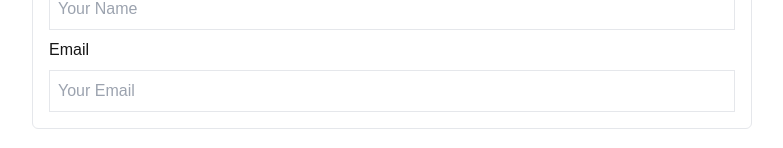
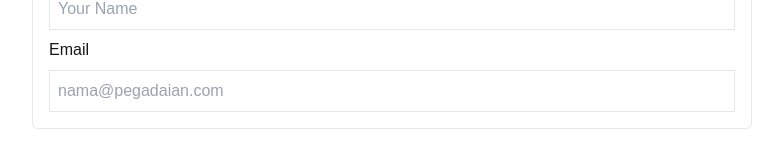
Before and after one commit to irwanphan/proval, a Next.js app: page /submit in a window 1280 px wide. Shown: the part 268-416 px from the top of the page, without its empty margins (248-1031 px from the left). Built offline with nearby package versions, Linux system fonts and the light colour scheme.

Commit message:
Implement retry logic for proposal submission API to handle connection timeouts, enhance email validation on the submission form, and improve Prisma client management with explicit disconnection on process exit.

```diff
--- a/app/api/submit/route.ts
+++ b/app/api/submit/route.ts
@@ -2,8 +2,19 @@ import { NextRequest, NextResponse } from 'next/server';
 import { prisma } from '@/lib/prisma';
 import { put } from '@vercel/blob';
 import { evaluateProposal } from '@/lib/evaluateWithAI';
+import { Prisma } from '@prisma/client';
+
+const MAX_RETRIES = 3;
+const RETRY_DELAY = 1000; // 1 second
+
+async function wait(ms: number) {
+  return new Promise(resolve => setTimeout(resolve, ms));
+}
 
 export async function POST(req: NextRequest) {
+  let retries = 0;
+
+  while (retries < MAX_RETRIES) {
     try {
       const formData = await req.formData();
       const name = formData.get('name') as string;
@@ -57,9 +68,28 @@ export async function POST(req: NextRequest) {
       return NextResponse.json({ message: 'Proposal submitted successfully', id: proposal.id });
     } catch (error) {
       console.error('Error submitting proposal:', error);
+
+      if (error instanceof Prisma.PrismaClientKnownRequestError) {
+        // P2024 adalah kode untuk connection pool timeout
+        if (error.code === 'P2024' && retries < MAX_RETRIES - 1) {
+          retries++;
+          await wait(RETRY_DELAY * retries); // Exponential backoff
+          continue;
+        }
+      }
+
       return NextResponse.json(
-      { message: 'Failed to submit proposal', error: error instanceof Error ? error.message : 'Unknown error' },
+        {
+          message: 'Failed to submit proposal',
+          error: error instanceof Error ? error.message : 'Unknown error'
+        },
         { status: 500 }
       );
     }
   }
+
+  return NextResponse.json(
+    { message: 'Failed to submit proposal after maximum retries' },
+    { status: 500 }
+  );
+}
--- a/app/submit/page.tsx
+++ b/app/submit/page.tsx
@@ -15,17 +15,34 @@ export default function SubmitProposalPage() {
   });
   const [file, setFile] = useState<File | null>(null);
   const [loading, setLoading] = useState(false);
+  const [emailError, setEmailError] = useState('');
   const router = useRouter();
 
   const handleChange = (e: React.ChangeEvent<HTMLInputElement | HTMLTextAreaElement>) => {
-    setFormData({ ...formData, [e.target.name]: e.target.value });
+    const { name, value } = e.target;
+
+    if (name === 'email') {
+      if (!value.endsWith('@pegadaian.com')) {
+        setEmailError('Email harus menggunakan domain @pegadaian.com');
+      } else {
+        setEmailError('');
+      }
+    }
+
+    setFormData({ ...formData, [name]: value });
   };
 
   const handleSubmit = async (e: React.FormEvent) => {
     e.preventDefault();
+
+    if (!formData.email.endsWith('@pegadaian.com')) {
+      setEmailError('Email harus menggunakan domain @pegadaian.com');
+      return;
+    }
+
+    setLoading(true);
+
     try {
-      setLoading(true);
-
       const form = new FormData();
       Object.entries(formData).forEach(([key, val]) => form.append(key, val));
       if (file) form.append('file', file);
@@ -63,7 +80,20 @@ export default function SubmitProposalPage() {
           <label className="block">Nama</label>
           <input name="name" placeholder="Your Name" required value={formData.name} onChange={handleChange} className="w-full border p-2" />
           <label className="block">Email</label>
-          <input name="email" placeholder="Your Email" required value={formData.email} onChange={handleChange} className="w-full border p-2" />
+          <div className="space-y-1">
+            <input
+              name="email"
+              type="email"
+              placeholder="nama@pegadaian.com"
+              pattern=".+@pegadaian\.com$"
+              title="Gunakan email dengan domain @pegadaian.com"
+              required
+              value={formData.email}
+              onChange={handleChange}
+              className={`w-full border p-2 ${emailError ? 'border-red-500' : ''}`}
+            />
+            {emailError && <p className="text-red-500 text-sm">{emailError}</p>}
+          </div>
         </fieldset>
         <fieldset className="space-y-2 p-4 border rounded-md">
           <legend>Data Proposal</legend>
--- a/lib/prisma.ts
+++ b/lib/prisma.ts
@@ -4,6 +4,14 @@ import { PrismaClient } from '@prisma/client';
 const globalForPrisma = globalThis as unknown as { prisma: PrismaClient };
 
 export const prisma =
-  globalForPrisma.prisma || new PrismaClient();
+  globalForPrisma.prisma ||
+  new PrismaClient({
+    log: ['query', 'error', 'warn'],
+  });
 
 if (process.env.NODE_ENV !== 'production') globalForPrisma.prisma = prisma;
+
+// Explicitly close the Prisma Client when the Node process ends
+process.on('beforeExit', async () => {
+  await prisma.$disconnect();
+});
```
Lines whose indentation alone changed are shown as unchanged.
